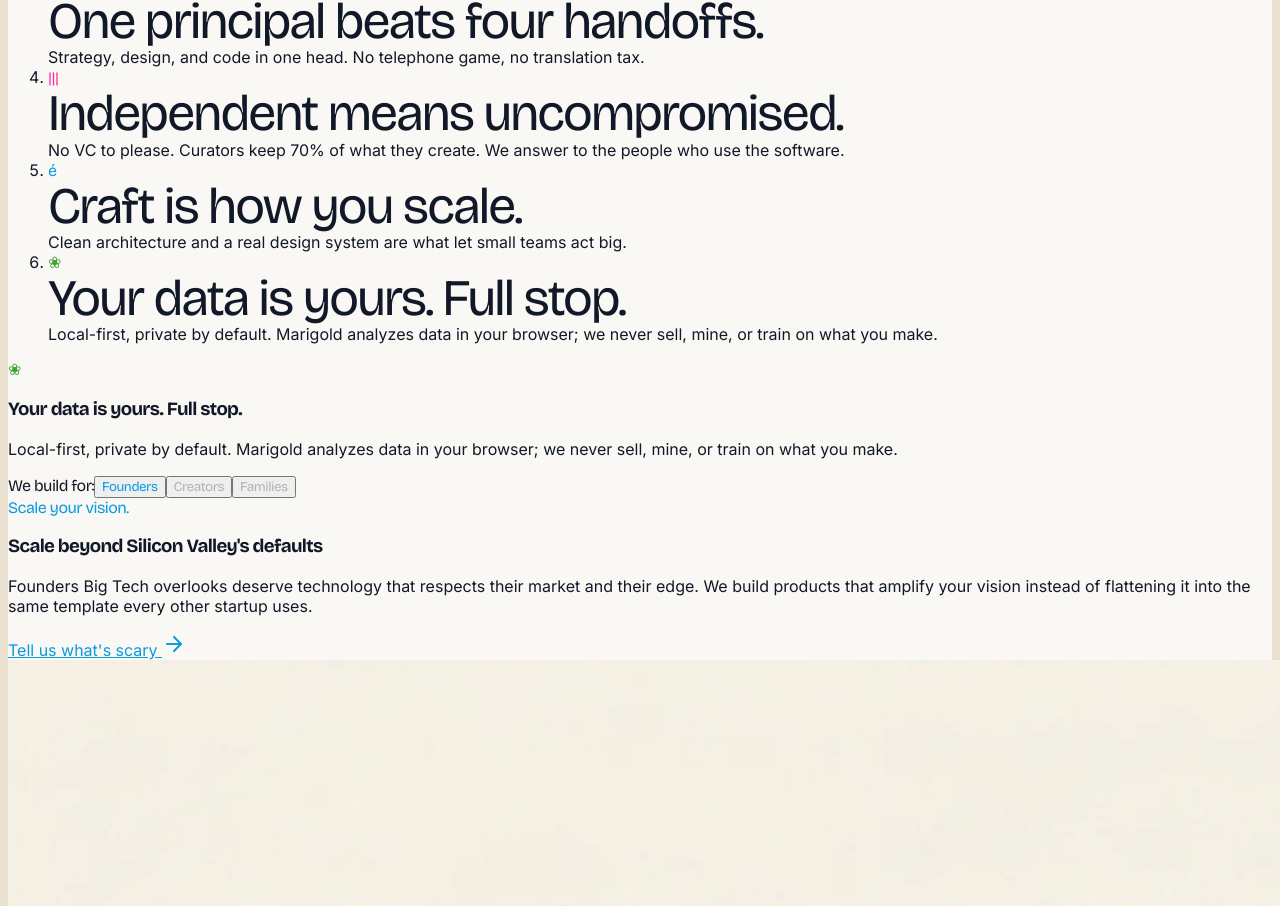
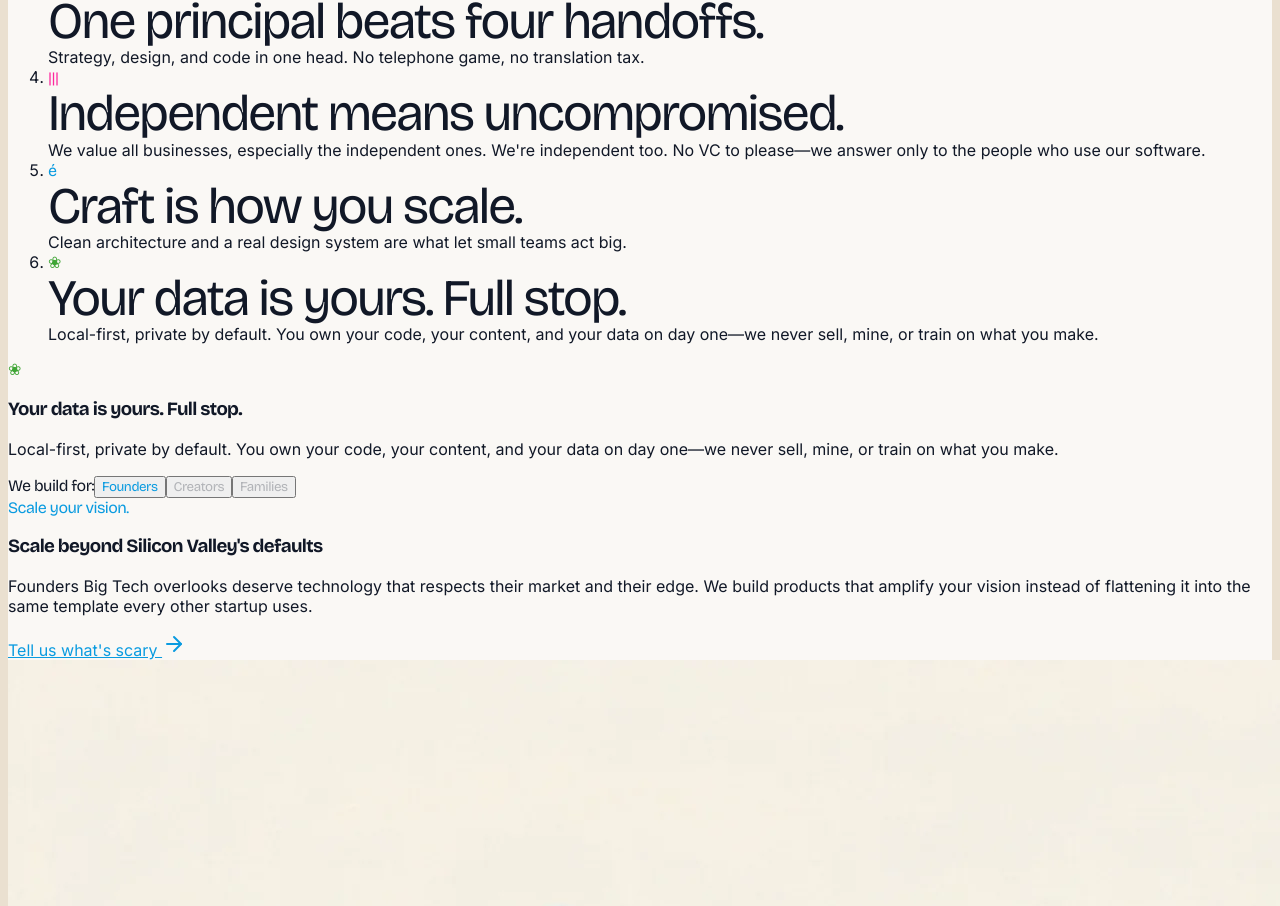
Before and after one commit to rorshockbtc/chb-corporate-site, a React (Vite) app in the folder client/: page / in a window 1280 px wide. Shown: the part 2422-3328 px from the top of the page. Built offline with nearby package versions, Linux system fonts and the light colour scheme.

Commit message:
fix: clarify home beliefs copy for independence and data ownership

```diff
--- a/client/src/pages/home.tsx
+++ b/client/src/pages/home.tsx
@@ -199,9 +199,9 @@ const OPINIONS = [
   { id: "op-0", mark: ": - ]", line: "Scary is a design problem.", note: "If people are afraid of your product, that's on us, not them. Fear is just complexity nobody bothered to explain." },
   { id: "op-1", mark: "#", line: "Explicit bias beats fake neutrality.", note: "We have opinions. We tell you what they are. You're smart enough to disagree." },
   { id: "op-2", mark: "; - ]", line: "One principal beats four handoffs.", note: "Strategy, design, and code in one head. No telephone game, no translation tax." },
-  { id: "op-3", mark: "|||", line: "Independent means uncompromised.", note: "No VC to please. Curators keep 70% of what they create. We answer to the people who use the software." },
+  { id: "op-3", mark: "|||", line: "Independent means uncompromised.", note: "We value all businesses, especially the independent ones. We're independent too. No VC to please—we answer only to the people who use our software." },
   { id: "op-4", mark: "é", line: "Craft is how you scale.", note: "Clean architecture and a real design system are what let small teams act big." },
-  { id: "op-5", mark: "❀", line: "Your data is yours. Full stop.", note: "Local-first, private by default. Marigold analyzes data in your browser; we never sell, mine, or train on what you make." },
+  { id: "op-5", mark: "❀", line: "Your data is yours. Full stop.", note: "Local-first, private by default. You own your code, your content, and your data on day one—we never sell, mine, or train on what you make." },
 ];
 
 function Manifesto() {
```
